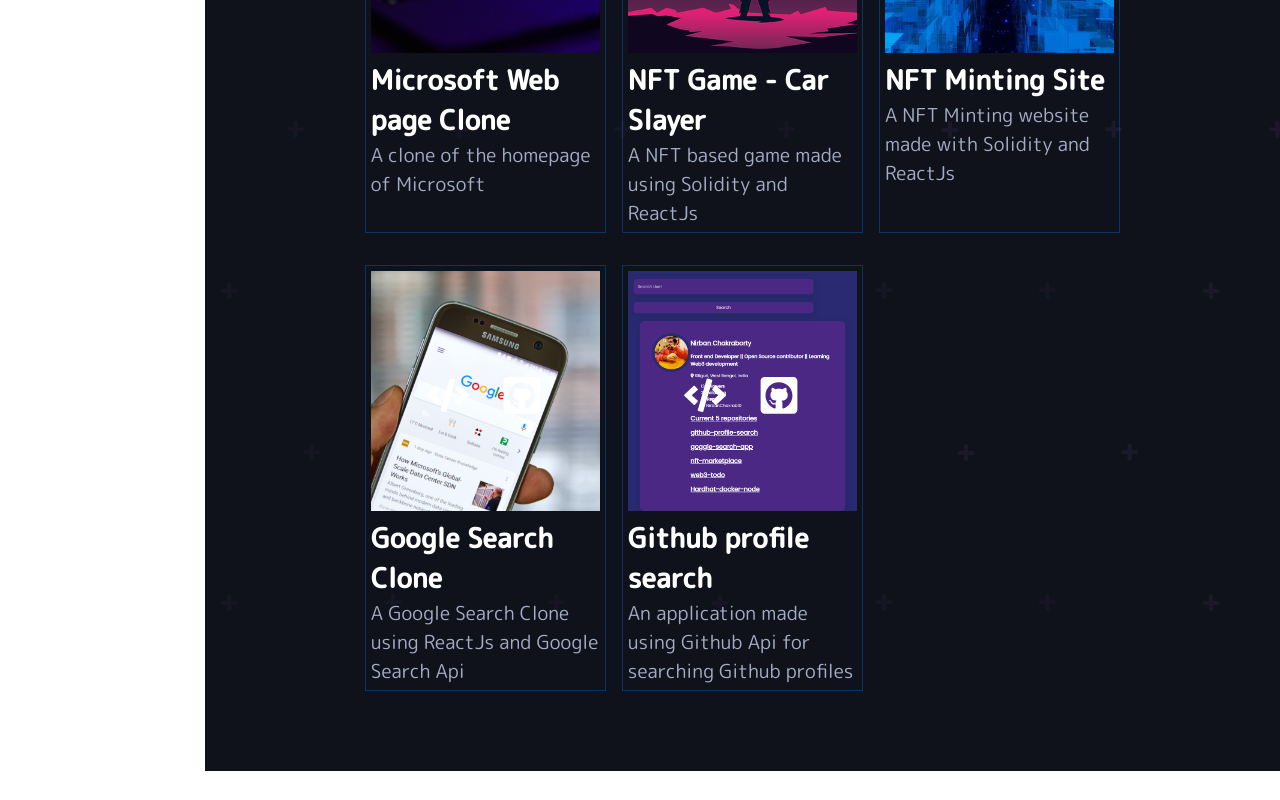
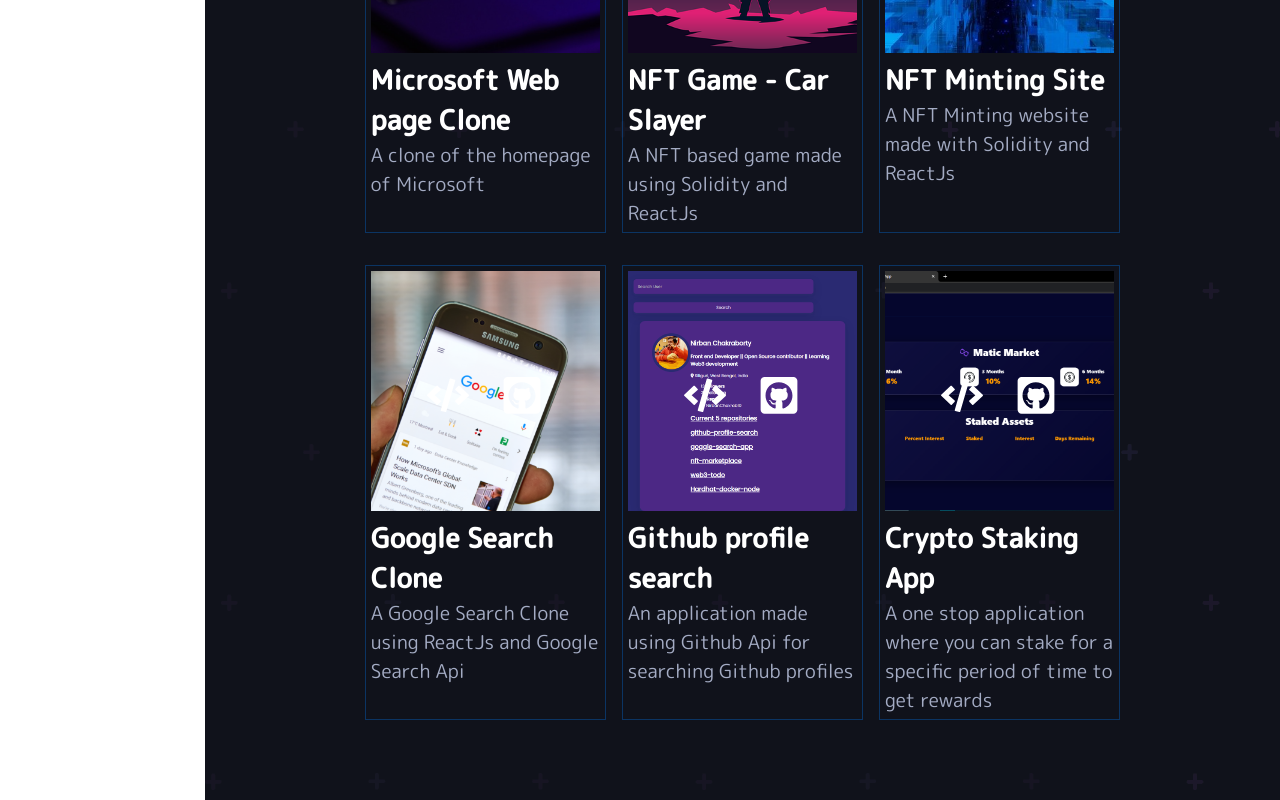
Before and after one commit to haroldcristopher/Harold_Portfolio, a React (Create React App) app: page /project in a window 1280 px wide. Shown: the part 1479-2279 px from the top of the page. Before the commit the page ends 2250 px from the top, so only its background shows below. Built offline with nearby package versions, Linux system fonts and the light colour scheme.

Commit message:
added new project

```diff
--- a/src/components/AllProjects.js
+++ b/src/components/AllProjects.js
@@ -9,6 +9,7 @@
 import port9 from '../images/nft.jpg';
 import port10 from '../images/browser.png';
 import port11 from '../images/github-profile-search.png';
+import port12 from '../images/stakify.png';
 import { FaGithubSquare, FaCode } from 'react-icons/fa';
 
 const projects = [
@@ -132,7 +133,18 @@
         image: port11,
         title: 'Github profile search',
         description: 'An application made using Github Api for searching Github profiles'
-    }
+    },
+    {
+        id: 12,
+        category: 'Web3',
+        link1: 'https://tpzuf9bgvjpl.usemoralis.com/',
+        link2: 'https://github.com/nirban256/Stakify',
+        icon1: <FaCode size={42} color='white' />,
+        icon2: <FaGithubSquare size={42} color='white' />,
+        image: port12,
+        title: 'Crypto Staking App',
+        description: 'A one stop application where you can stake for a specific period of time to get rewards'
+    },
 ]
 
 export default projects;
```
Also changed, not shown: src/images/stakify.png (added).
